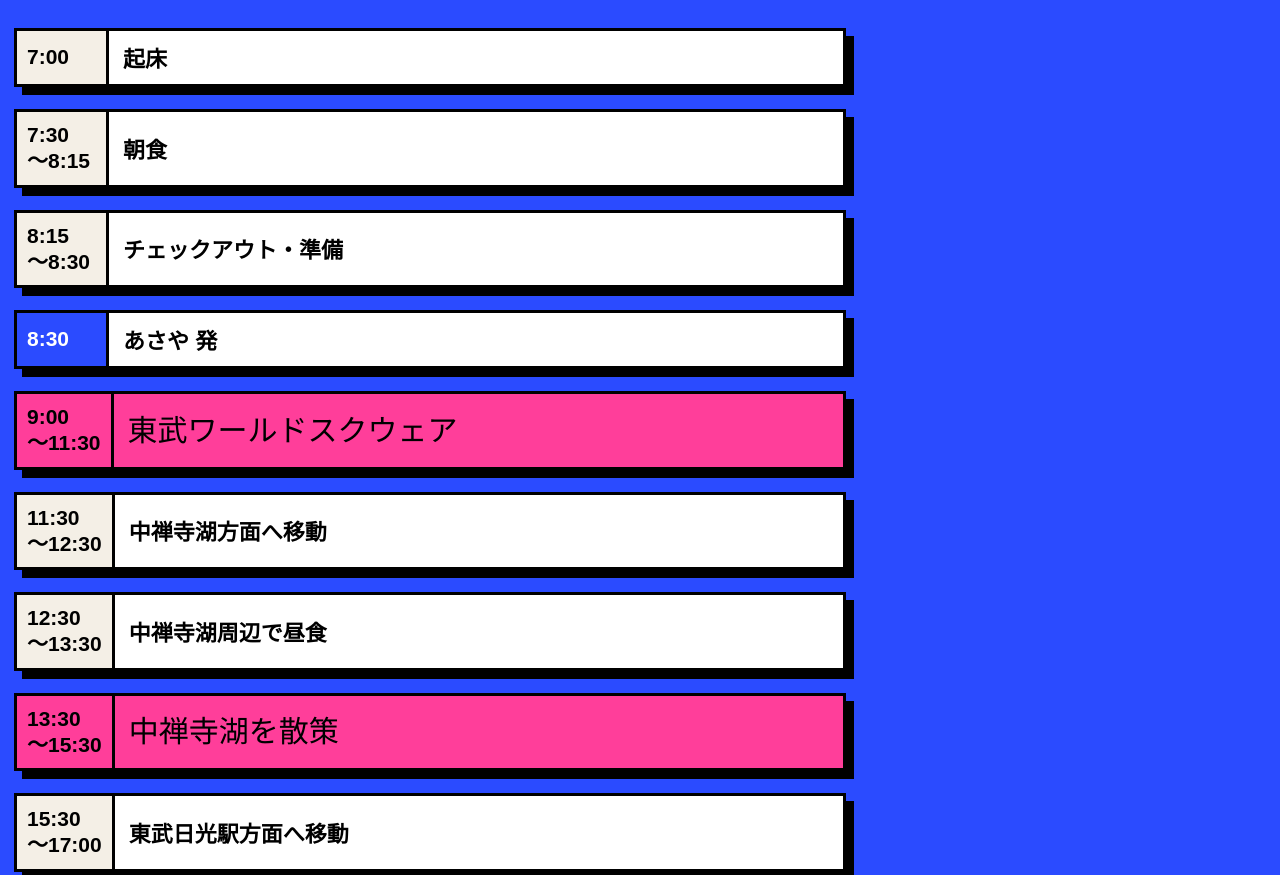
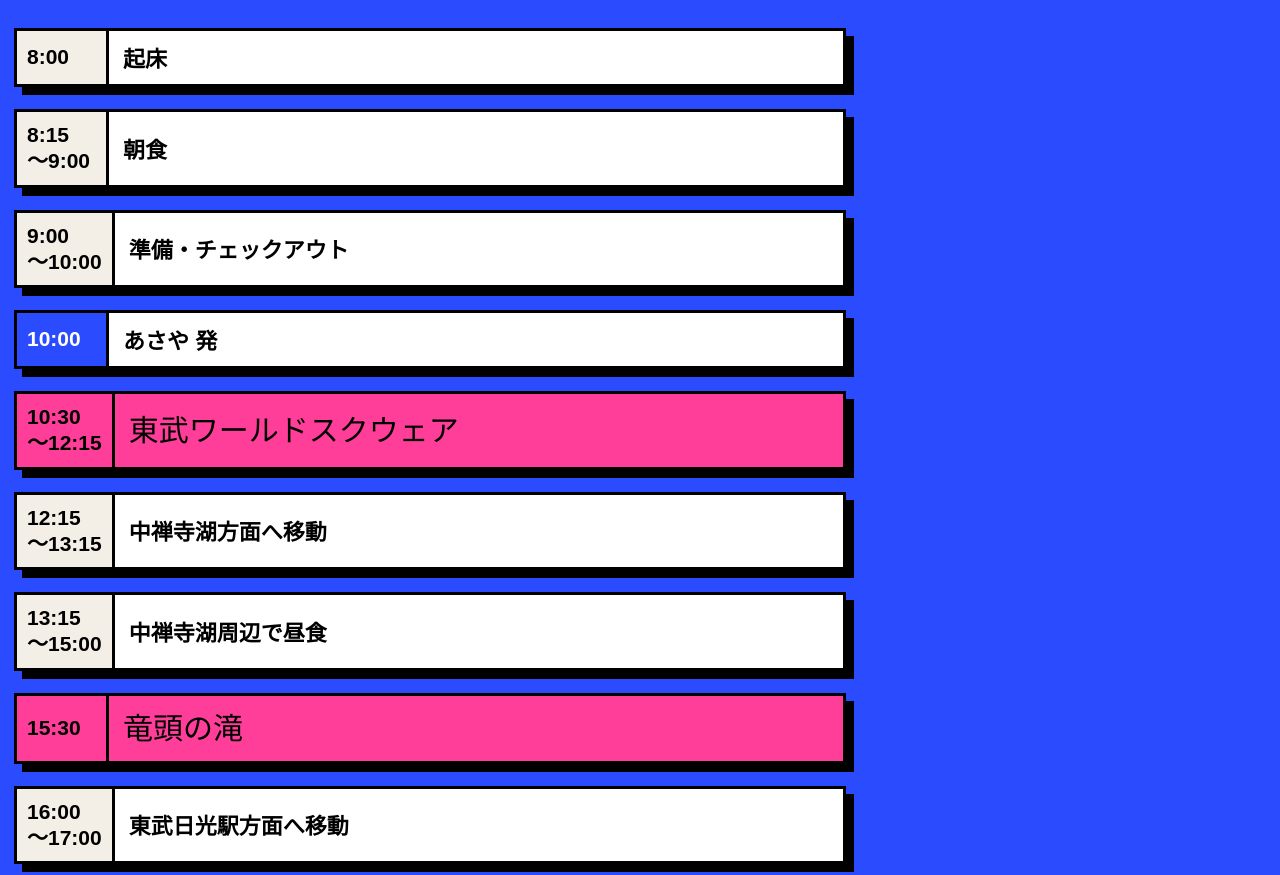
Before and after one commit to haruto-cat/sakiha-birthday-trip, a plain HTML site: page index.html in a window 1280 px wide. Shown: the part 2209-3084 px from the top of the page. Drawn offline with Linux system fonts and the light colour scheme; a web font is replaced by a local one.

Commit message:
2日目予定

```diff
--- a/index.html
+++ b/index.html
@@ -90,15 +90,15 @@
 <section class="day b" id="day2">
   <div class="dh"><div class="n d">DAY2</div><h2>10/8<small>木</small></h2></div>
   <ol class="list">
-    <li class="item"><div class="t">7:00</div><div class="w">起床</div></li>
-    <li class="item"><div class="t">7:30<br>〜8:15</div><div class="w">朝食</div></li>
-    <li class="item"><div class="t">8:15<br>〜8:30</div><div class="w">チェックアウト・準備</div></li>
-    <li class="item go"><div class="t">8:30</div><div class="w">あさや 発</div></li>
-    <li class="item big key"><div class="t">9:00<br>〜11:30</div><div class="w">東武ワールドスクウェア</div></li>
-    <li class="item"><div class="t">11:30<br>〜12:30</div><div class="w">中禅寺湖方面へ移動</div></li>
-    <li class="item"><div class="t">12:30<br>〜13:30</div><div class="w">中禅寺湖周辺で昼食</div></li>
-    <li class="item big key"><div class="t">13:30<br>〜15:30</div><div class="w">中禅寺湖を散策</div></li>
-    <li class="item"><div class="t">15:30<br>〜17:00</div><div class="w">東武日光駅方面へ移動</div></li>
+    <li class="item"><div class="t">8:00</div><div class="w">起床</div></li>
+    <li class="item"><div class="t">8:15<br>〜9:00</div><div class="w">朝食</div></li>
+    <li class="item"><div class="t">9:00<br>〜10:00</div><div class="w">準備・チェックアウト</div></li>
+    <li class="item go"><div class="t">10:00</div><div class="w">あさや 発</div></li>
+    <li class="item big key"><div class="t">10:30<br>〜12:15</div><div class="w">東武ワールドスクウェア</div></li>
+    <li class="item"><div class="t">12:15<br>〜13:15</div><div class="w">中禅寺湖方面へ移動</div></li>
+    <li class="item"><div class="t">13:15<br>〜15:00</div><div class="w">中禅寺湖周辺で昼食</div></li>
+    <li class="item big key"><div class="t">15:30</div><div class="w">竜頭の滝</div></li>
+    <li class="item"><div class="t">16:00<br>〜17:00</div><div class="w">東武日光駅方面へ移動</div></li>
     <li class="item go"><div class="t">17:00</div><div class="w">東武日光駅 着</div></li>
     <li class="item"><div class="t">17:00<br>〜17:30</div><div class="w">お土産購入</div></li>
     <li class="item go"><div class="t">17:44</div><div class="w">東武日光駅 発</div></li>
```
